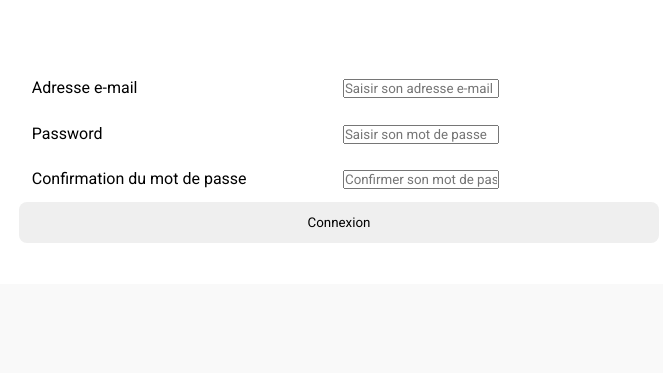
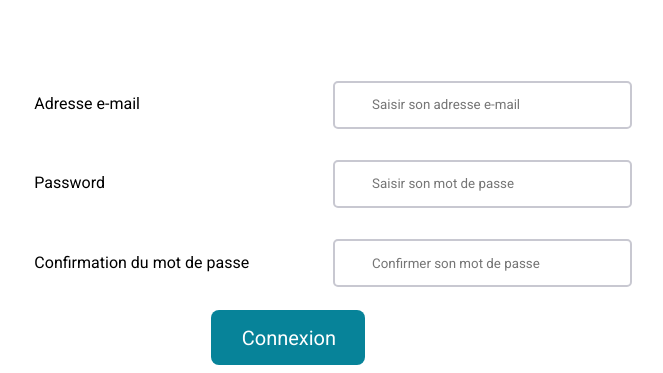
Before and after one commit to cecile-wojnowski/cocoswing, a PHP site: page /connexion.php in a window 1280 px wide. Shown: the part 516-889 px from the top of the page, without its empty margins (301-964 px from the left). Before the commit the page ends 744 px from the top, so only its background shows below. Run offline with PHP 8.4, Linux system fonts and the light colour scheme; some libraries are stand-ins or nearby versions.

Commit message:
Apparence du bouton et des inputs

```diff
--- a/connexion.php
+++ b/connexion.php
@@ -44,7 +44,7 @@
           placeholder="Confirmer son mot de passe"required>
         </div>
 
-        <button type="button" name="form_inscription"> Connexion </button>
+        <button type="button" name="form_inscription" class="button_pages"> Connexion </button>
       </form>
     </main>
   </body>
--- a/css/form_connexion.css
+++ b/css/form_connexion.css
@@ -2,10 +2,12 @@
   display: flex;
   flex-direction: column;
   justify-content: space-around;
-  width:50%;
+  width:60%;
   margin:5% 25% 5% 25%;
-
-
+}
+.form_connexion .button_pages{
+  width:20%;
+  margin: 1% 25% 1% 25%;
 }
 .label_input{
   margin:2%;
@@ -14,5 +16,11 @@
 label{
   width:40%;
   display:inline-block;
-  margin-right:10%;
 }
+
+input{
+  width:30%;
+  padding:2% 5% 2% 5%;
+  border: solid 2px #C8C8D1;
+  border-radius: 5px;
+}
```
